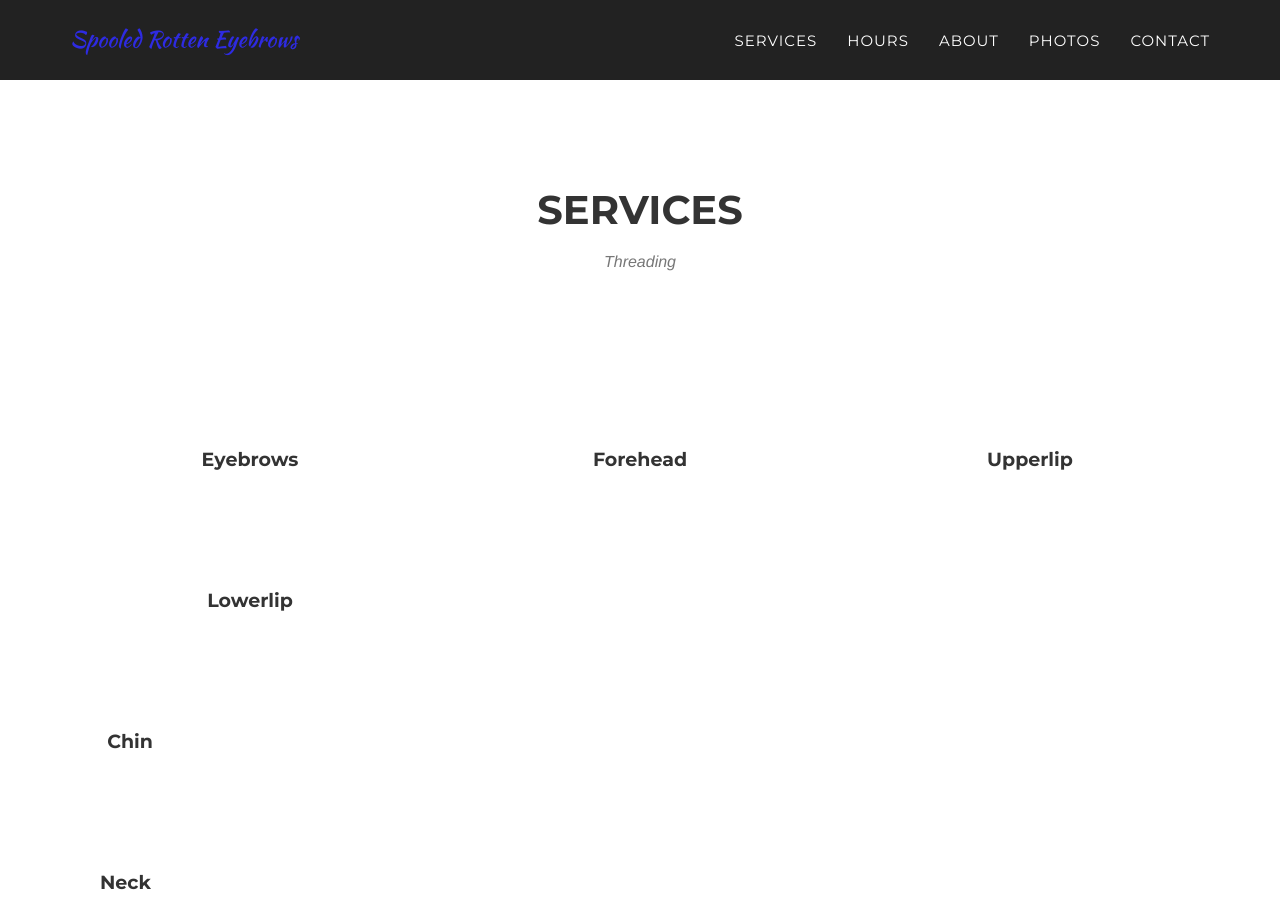
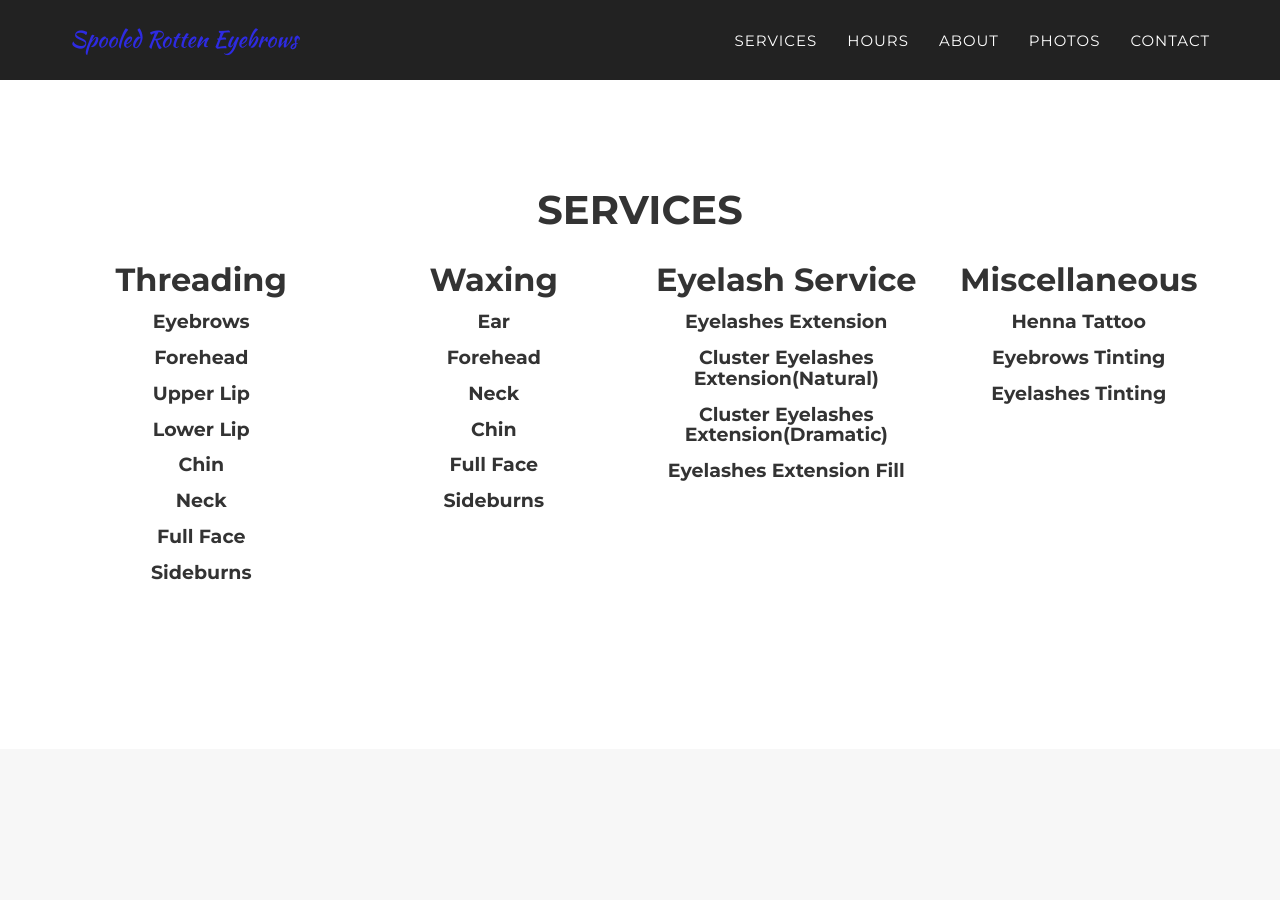
Before and after one commit to spooledrotten/spooledrotten.github.io, a Jekyll site: the page built from index.html, in a window 1280 px wide and 900 px high, scrolled down 720 px. Built offline with Jekyll 4.4.1, drawn with Linux system fonts in a browser that asks for light colours; some web fonts are replaced.

Commit message:
36th commit

```diff
--- a/_includes/services.html
+++ b/_includes/services.html
@@ -4,49 +4,51 @@
             <div class="row">
                 <div class="col-lg-12 text-center">
                     <h2 class="section-heading">Services</h2>
-                    <h3 class="section-subheading text-muted">Threading</h3>
+
                 </div>
             </div>
             <div class="row text-center">
-                <div class="col-md-4">
-                    <span class="fa-stack fa-3x">
+				<div class="col-md-3">
 
-                    </span>
-                    <h4 class="service-heading">Eyebrows</h4>
-                </div>
-                <div class="col-md-4">
-                    <span class="fa-stack fa-3x">
-
-                    </span>
-                    <h4 class="service-heading">Forehead</h4>
-                </div>
-                <div class="col-md-4">
-                    <span class="fa-stack fa-3x">
-
-                    </span>
-                    <h4 class="service-heading">Upperlip</h4>
+                    <h2 class="service-heading">Threading</h2>
+					<h4 class="service-heading">Eyebrows</h4>
+					<h4 class="service-heading">Forehead</h4>
+					<h4 class="service-heading">Upper Lip</h4>
+					<h4 class="service-heading">Lower Lip</h4>
+					<h4 class="service-heading">Chin</h4>
+					<h4 class="service-heading">Neck</h4>
+					<h4 class="service-heading">Full Face</h4>
+					<h4 class="service-heading">Sideburns</h4>
 
                 </div>
-				<div class="col-md-4">
-                    <span class="fa-stack fa-3x">
 
-                    </span>
-                    <h4 class="service-heading">Lowerlip</h4>
-				<div class="col-md-4">
-                    <span class="fa-stack fa-3x">
+			    <div class="col-md-3">
 
-                    </span>
-                    <h4 class="service-heading">Chin</h4>
-				<div class="col-md-4">
-                    <span class="fa-stack fa-3x">
+                    <h2 class="service-heading">Waxing</h2>
+					<h4 class="service-heading">Ear</h4>
+					<h4 class="service-heading">Forehead</h4>
+					<h4 class="service-heading">Neck</h4>
+					<h4 class="service-heading">Chin</h4>
+					<h4 class="service-heading">Full Face</h4>
+					<h4 class="service-heading">Sideburns</h4>
+                </div>
 
-                    </span>
-                    <h4 class="service-heading">Neck</h4>
-				<div class="col-md-4">
-                    <span class="fa-stack fa-3x">
+                <div class="col-md-3">
 
-                    </span>
-                    <h4 class="service-heading">Full Face</h4>
-            </div>
-        </div>
+					<h2 class="service-heading">Eyelash Service</h2>
+					<h4 class="service-heading">Eyelashes Extension</h4>
+					<h4 class="service-heading">Cluster Eyelashes Extension(Natural)</h4>
+					<h4 class="service-heading">Cluster Eyelashes Extension(Dramatic)</h4>
+					<h4 class="service-heading">Eyelashes Extension Fill</h4>
+				</div>
+
+				<div class="col-md-3">
+
+					<h2 class="service-heading">Miscellaneous</h2>
+					<h4 class="service-heading">Henna Tattoo</h4>
+					<h4 class="service-heading">Eyebrows Tinting</h4>
+					<h4 class="service-heading">Eyelashes Tinting</h4>
+				</div>
+			</div>
+	    </div>
     </section>
```
